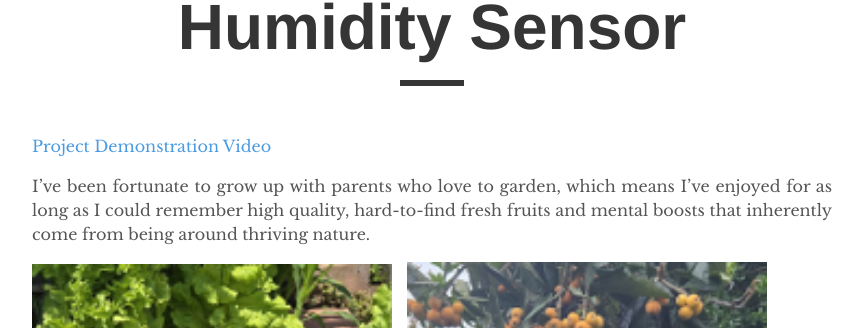
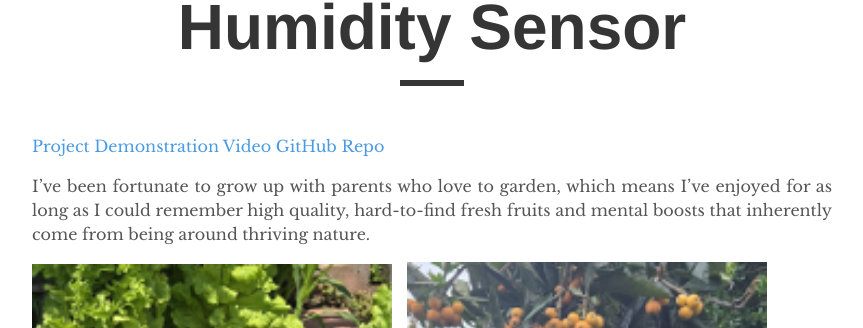
Before and after one commit to jackiechanmakes/jackiechanmakes.github.io, a Jekyll site: the page built from _posts/2025-04-19-plant-monitor.md, in a window 1280 px wide and 900 px high. Shown: the part 331-659 px from the top of the window, without its empty margins (208-1071 px from the left). Built offline with Jekyll 4.4.1, drawn with Linux system fonts in a browser that asks for light colours; comment, search, counter and statistics services are not loaded.

Commit message:
Add github repo

```diff
--- a/_posts/2025-04-19-plant-monitor.md
+++ b/_posts/2025-04-19-plant-monitor.md
@@ -10,6 +10,7 @@
 
 <!--more-->
 [Project Demonstration Video](https://youtu.be/q2UzhQ5I93k?si=KLvonQuXUC7zIyVW)
+[GitHub Repo](https://github.com/jackiechanmakes/datasprout-platform)
 
 I’ve been fortunate to grow up with parents who love to garden, which means I’ve enjoyed for as long as I could remember high quality, hard-to-find fresh fruits and mental boosts that inherently come from being around thriving nature.
 
@@ -119,12 +120,9 @@
 
 This binary is responsible for interfacing with the database to retrieve raw sensor readings for the specified date range. The Node.js ‘exec’ function from the child_process module is used to execute the command. The server captures the binary’s output through stdout and stderr. The stdout data is split by line breaks and parsed into an array of objects, each containing the following properties: temperature, humidity, time. This array, ‘data’, is then returned to the client as a JSON response.
 
-
-
 BACKEND  DATABASE SERVER
 
 The /api/stats endpoint connects directly to the database to compute and retrieve summary statistics. It extracts the startDate and endDate from the query parameters and performs an SQL query to calculate the minimum, maximum, and average values for temperature. After the query is executed, the results are formatted into a JSON object and sent back to the client in the response.
-
 
 
 SOFTWARE
@@ -144,7 +142,7 @@
 
 An important architectural detail is that the data collection logic operates independently from the web server. This separation ensures that the web server can access and display newly collected data in real time without needing to control or wait on the data acquisition process. With the app’s modular and dynamic design, users can adjust the date range as often as they would like. When the date range is changed, the frontend fetches and displays updated data without requiring a full page reload, resulting in a smooth and responsive user experience.
 
-Design Decisions, Additional Considerations, and Concluding Thoughts
+**Design Decisions, Additional Considerations, and Concluding Thoughts**
 
 Crafting my own open-ended project and having the grit to finish it in its entirety within a narrowed scope that I define myself was not trivial. I wrestled with countless internal debates: Should I add a carbon dioxide sensor to the DataSprout Platform? Should I use Plotly.js instead of D3.js for data visualization? Should I use React or Angular, MariaDB or MySQL, Python or C for the tech stack? Some decisions were made for me such as when I realized after implementation that Plotly.js was just too heavy for the Raspberry Pi OS. Others came from trial and error and testing different paths until a decision felt right. For example, I used a C binary to fetch and expose data from the database server for the /api/data endpoint, whereas I queried the database directly using SQL for the /api/stats endpoint. While I could have used either approach for both endpoints, I intentionally chose different methods to better understand the various data flow options. Through that process, I found that using the C binary for the /api/data endpoint aligned more naturally with the firmware’s architecture, whereas going through C for /api/stats, which only returns a summary of the data, would have added unnecessary complexity.
 
```
